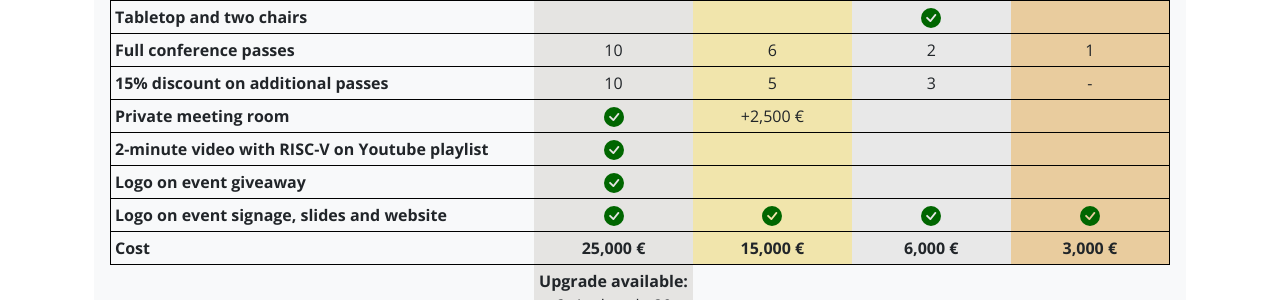
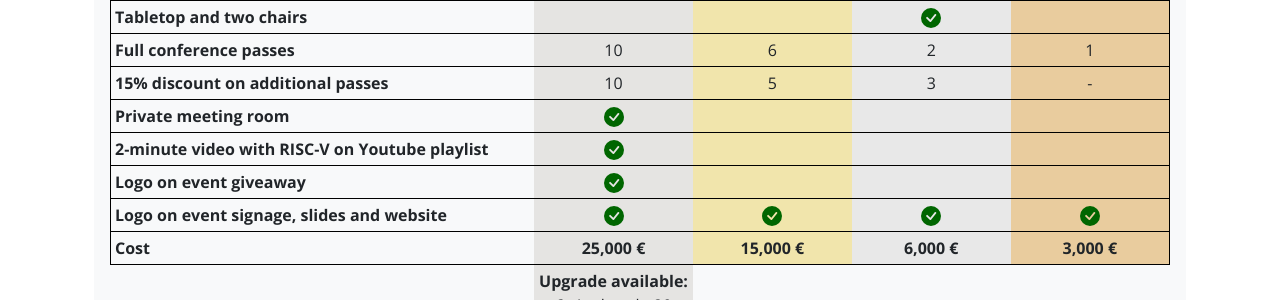
Before and after one commit to riscv-europe/summit-website-development, a Jekyll site: the page built from summit/2025/sponsoring.md, in a window 1280 px wide and 900 px high, scrolled down 741 px. Shown: the part 155-455 px from the top of the window. Built offline with Jekyll 4.4.1, drawn with Linux system fonts in a browser that asks for light colours.

Commit message:
Remove extra room option

```diff
--- a/summit/2025/sponsoring.md
+++ b/summit/2025/sponsoring.md
@@ -86,7 +86,7 @@
         <tr>
             <td>Private meeting room</td>
             <td class="sponsor-platinum"><img src="/assets/icons/check-circle-fill-green.svg" height="20" alt="yes"></td>
-            <td class="sponsor-gold">+2,500 €</td>
+            <td class="sponsor-gold"></td>
             <td class="sponsor-silver"></td>
             <td class="sponsor-bronze"></td>
         </tr>
```
